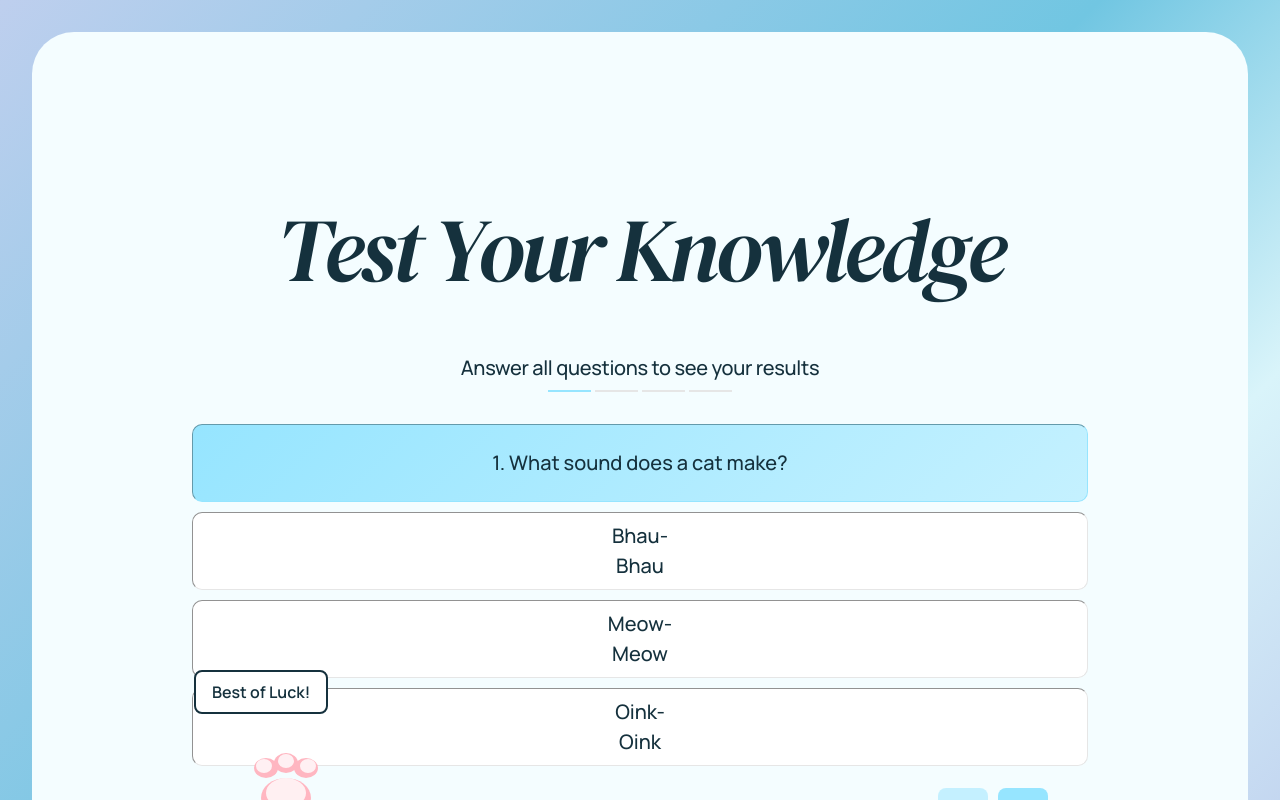
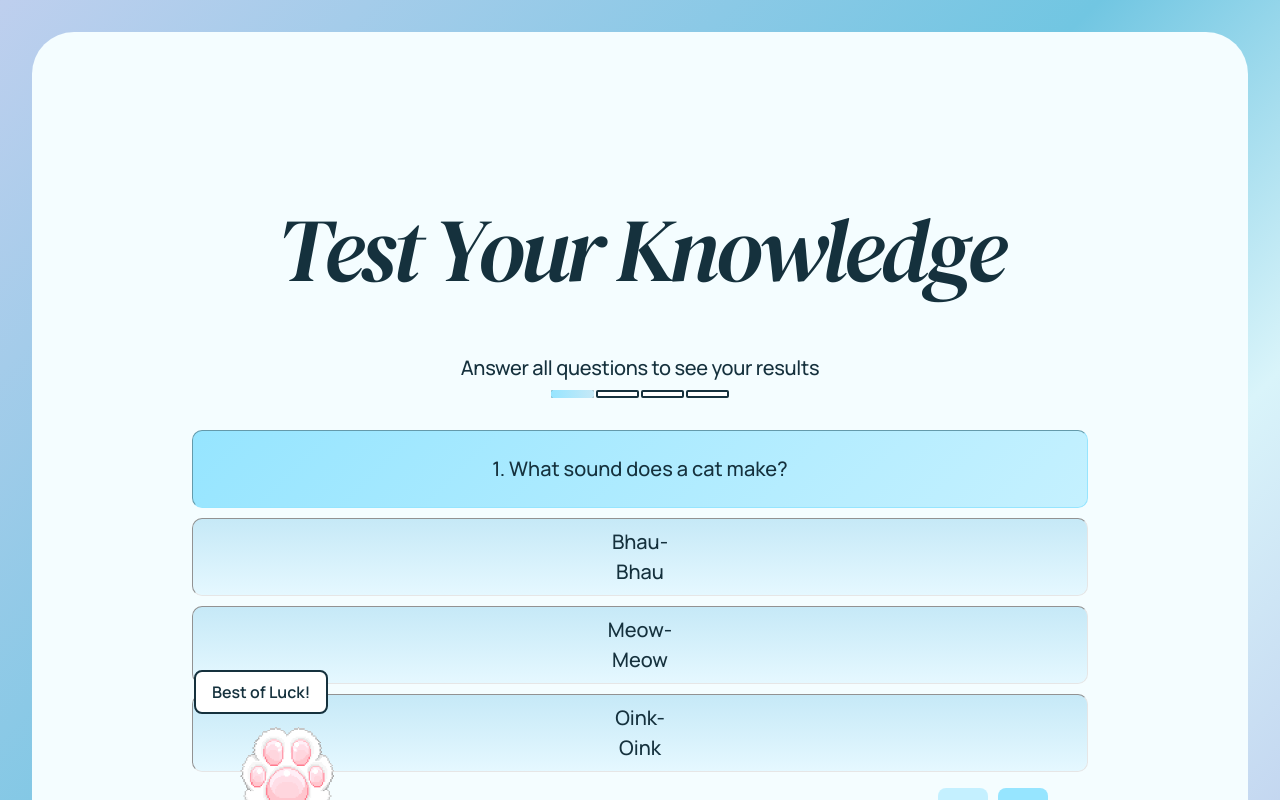
Before and after one commit to nitya-dangarh/Wedding-Front-end-Assignment, a Next.js app: page / in a window 1280 px wide. Built offline with nearby package versions, Linux system fonts and the light colour scheme.

Commit message:
commit 2

```diff
--- a/components/AnswerOption.tsx
+++ b/components/AnswerOption.tsx
@@ -20,12 +20,14 @@ export default function AnswerOption({ text, isSelected, onClick }: AnswerOption
         paddingRight: '425px',
         paddingTop: '27px',
         paddingBottom: '27px',
-        backgroundColor: isSelected ? '#96E5FF' : '#FFFFFF',
+        background: isSelected
+          ? 'linear-gradient(to bottom, #C6E9F7, #E5F8FF)'
+          : 'linear-gradient(to bottom, #C6E9F7, #E5F8FF)',
         border: `1px solid ${isSelected ? '#96E5FF' : '#E6E6E6'}`,
         borderStyle: 'inset'
       }}
       whileHover={{
-        backgroundColor: '#96E5FF',
+        background: 'linear-gradient(to bottom, #C6E9F7, #E5F8FF)',
         borderColor: '#96E5FF',
         scale: 1.01
       }}
--- a/components/DecorativePaw.tsx
+++ b/components/DecorativePaw.tsx
@@ -19,29 +19,17 @@ export default function DecorativePaw() {
         Best of Luck!
       </div>
 
-      {/* Cat Paw SVG */}
-      <svg
+      {/* Cat Cute GIF */}
+      <img
+        src="/cat-cute.gif"
+        alt="Cute cat animation"
         width="120"
         height="120"
-        viewBox="0 0 120 120"
-        fill="none"
-        xmlns="http://www.w3.org/2000/svg"
-        aria-label="Decorative cat paw"
-      >
-        {/* Main paw pad */}
-        <ellipse cx="60" cy="80" rx="25" ry="20" fill="#FFB6C1"/>
-
-        {/* Toe pads */}
-        <ellipse cx="40" cy="50" rx="12" ry="10" fill="#FFB6C1"/>
-        <ellipse cx="60" cy="45" rx="12" ry="10" fill="#FFB6C1"/>
-        <ellipse cx="80" cy="50" rx="12" ry="10" fill="#FFB6C1"/>
-
-        {/* White fur overlay */}
-        <ellipse cx="60" cy="75" rx="20" ry="15" fill="#FFFFFF" opacity="0.8"/>
-        <ellipse cx="38" cy="48" rx="8" ry="7" fill="#FFFFFF" opacity="0.8"/>
-        <ellipse cx="60" cy="43" rx="8" ry="7" fill="#FFFFFF" opacity="0.8"/>
-        <ellipse cx="82" cy="48" rx="8" ry="7" fill="#FFFFFF" opacity="0.8"/>
-      </svg>
+        style={{
+          objectFit: 'contain',
+          display: 'block'
+        }}
+      />
     </div>
   )
 }
--- a/components/QuizCard.tsx
+++ b/components/QuizCard.tsx
@@ -79,16 +79,36 @@ export default function QuizCard({
       </p>
 
       {/* Progress Indicator */}
-      <div className="mb-8 flex gap-1 justify-center">
+      <div className="mb-8 flex gap-[2px] justify-center items-center">
         {Array.from({ length: totalQuestions }).map((_, index) => (
           <div
             key={index}
-            className="h-[2px]"
+            className="relative"
             style={{
-              width: index === currentQuestion - 1 ? '43.2px' : '43.2px',
-              backgroundColor: index < currentQuestion ? '#96E5FF' : '#E6E6E6'
+              width: '43.2px',
+              height: '8px',
             }}
-          />
+          >
+            {/* Segment container with border */}
+            <div
+              className="absolute inset-0"
+              style={{
+                backgroundColor: index < currentQuestion ? '#96E5FF' : '#FFFFFF',
+                border: `2px solid #15313D`,
+                borderRadius: '2px',
+              }}
+            />
+            {/* Filled gradient portion for completed segments */}
+            {index < currentQuestion && (
+              <div
+                className="absolute inset-0"
+                style={{
+                  background: 'linear-gradient(to right, #96E5FF, #C6E9F7)',
+                  borderRadius: '2px',
+                }}
+              />
+            )}
+          </div>
         ))}
       </div>
 
```
Also changed, not shown: public/cat-cute.gif (added).
